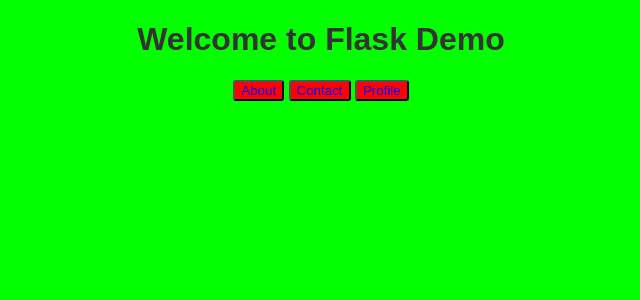
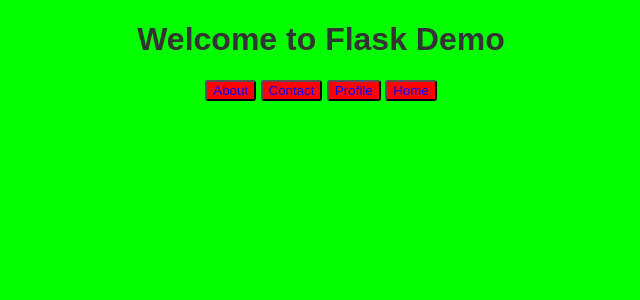
Before and after one commit to LarryNoData/Studura, a Flask app: page / in a window 1280 px wide. Shown: the top 300 px of the page, without its empty margins (319-959 px from the left). Run offline with Flask 3, Linux system fonts and the light colour scheme.

Commit message:
index bug fixed

```diff
--- a/templates/index.html
+++ b/templates/index.html
@@ -10,6 +10,7 @@
         <a href="/about"><button>About</button></a>
         <a href="/contact"><button>Contact</button></a>
         <a href="/profile/Sid"><button>Profile</button></a>
+        <a href='/home'><button>Home</button></a>
     </nav>
 </body>
 </html>
```
